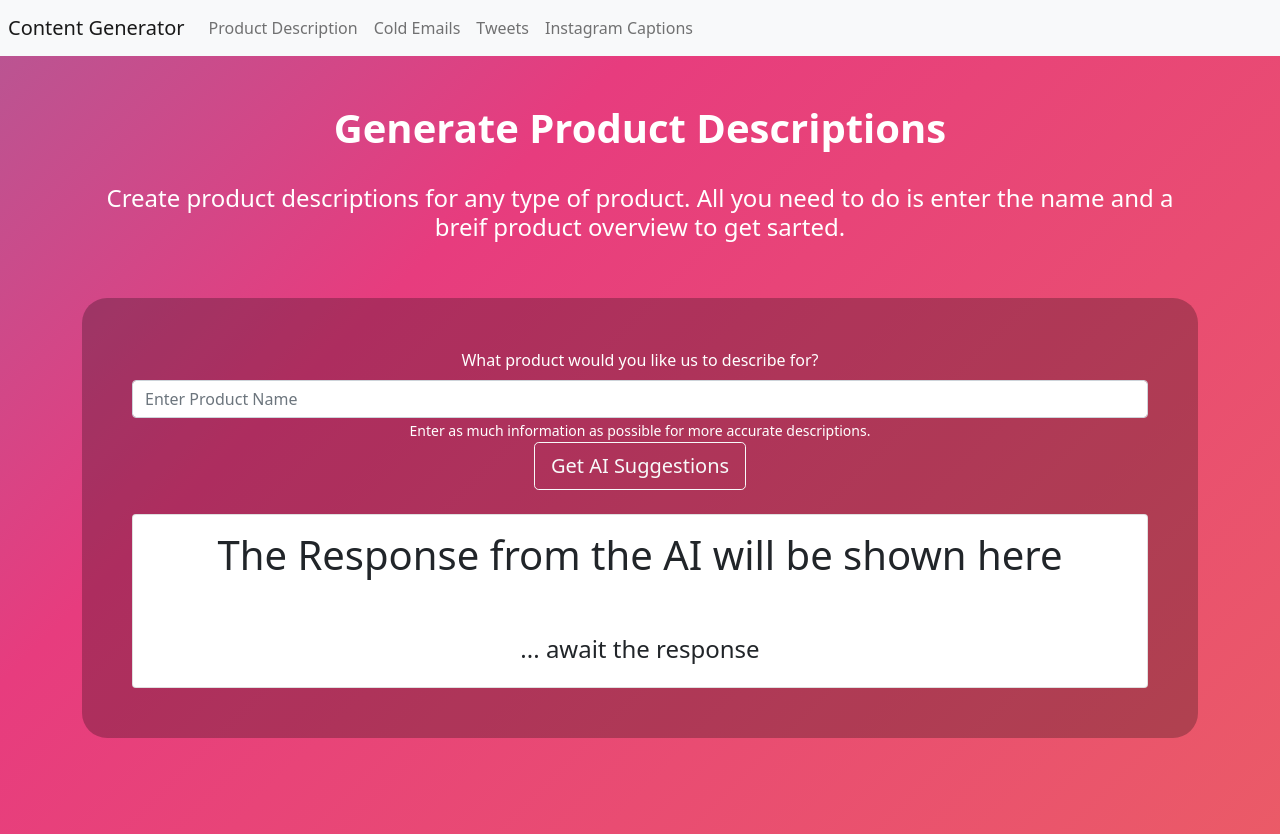
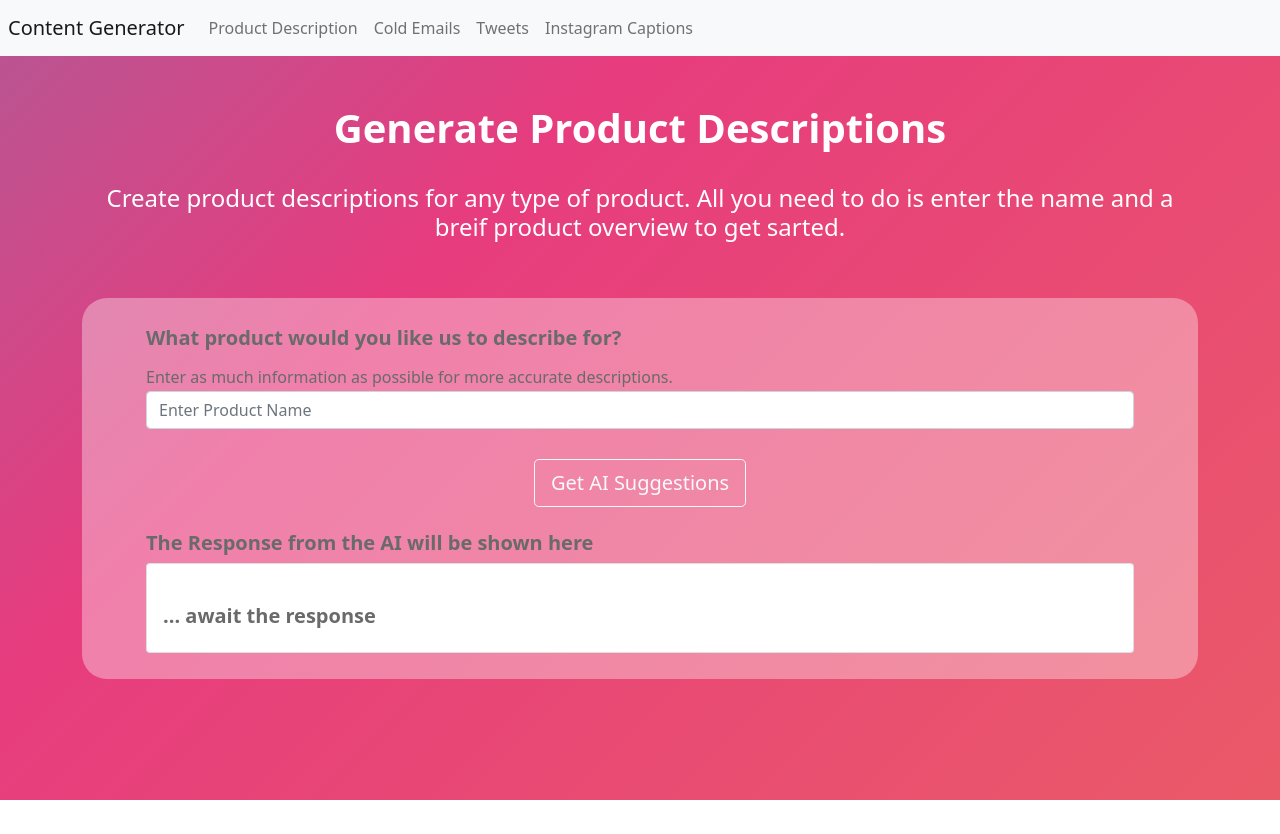
Before and after one commit to Acy1999/AI-Content-Gen, a React (Create React App) app in the folder aicontent/: page /product-description in a window 1280 px wide. After the commit the page ends 800 px from the top, so only its background shows below. Built offline with nearby package versions, Linux system fonts and the light colour scheme.

Commit message:
stylized product description

```diff
--- a/aicontent/src/App.css
+++ b/aicontent/src/App.css
@@ -59,18 +59,27 @@ body{
 .hero-p{
   color: white;
 }
+.content-header{
+  font-size: 20px;
+  font-weight: bold;
+  color: rgb(106, 106, 106);
+  text-align: left;
+}
+.content-body{
+  font-size: 16px;
+  color:rgb(106, 106, 106);
+  font-weight: lighter;
+}
+.content-body::after{
+  padding-bottom: 2vh;
+}
 .site-name{
   padding-left: 1vh;
 }
 .form-content{
-  align-content: center;
-  background-color: rgba(0,0,0, .25);
+  background-color: rgba(255, 255, 255, 0.35);
   border-radius: 25px;
-  width: max;
-  padding: auto;
+  width: 100%;
+  padding: 2vw 5vw 2vw 5vw;
+  outline-width: 2px;
 }
-.form{
-  outline-color: darkgray;
-  outline-width: 2px;
-  padding: 50px;
-}
--- a/aicontent/src/components/ProductDescription.js
+++ b/aicontent/src/components/ProductDescription.js
@@ -58,32 +58,30 @@ onFormSubmit = e => {
         <div className='form-content'>
           <div className='form'>
         <Form onSubmit={this.onFormSubmit}>
-          <Form.Group className="hero-p" controlId="formBasicEmail">
+          <Form.Group className="content-header" controlId="formBasicEmail">
             <Form.Label> What product would you like us to describe for?</Form.Label>
             <br/>
+            <Form.Text className="content-body">
+              Enter as much information as possible for more accurate descriptions.
+            </Form.Text>
             <Form.Control
                     type="text"
                     name="productName"
-                    placeholder="Enter Product Name"/>
-            <Form.Text className="hero-p">
-              Enter as much information as possible for more accurate descriptions.
-            </Form.Text>
+                    placeholder="Enter Product Name"
+                    className="content-body"/>
+                    <br/>
           </Form.Group>
-
           <Button variant="outline-light" size="lg" type="submit">
             Get AI Suggestions
           </Button>
         </Form>
-
         <br/>
-
+        <h1 className='content-header'>{this.state.heading}</h1>
         <Card>
           <Card.Body>
-            <Card.Title><h1>{this.state.heading}</h1></Card.Title>
-              <br/>
               <br/>
               <Card.Text>
-                <h4>
+                <h4 className='content-header'>
                 {this.state.response}
                 </h4>
               </Card.Text>
```
